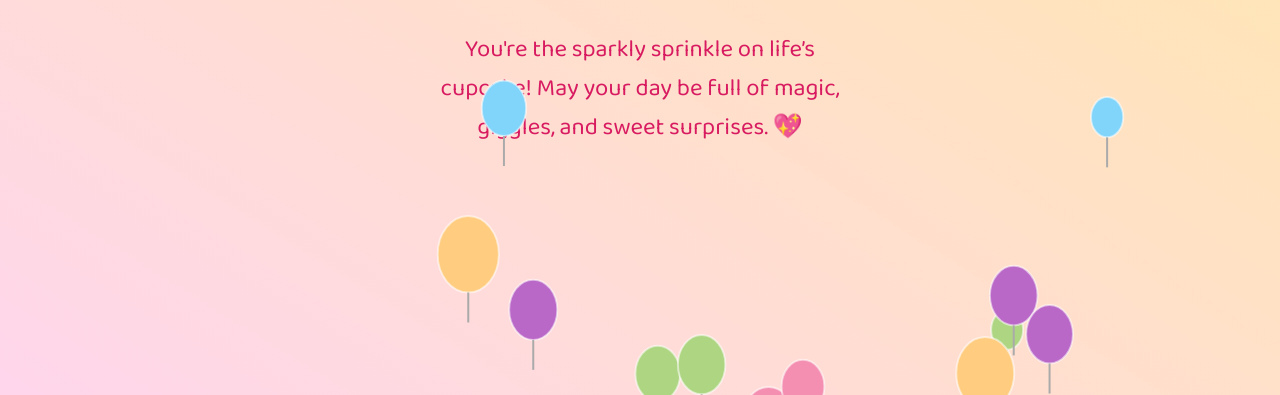
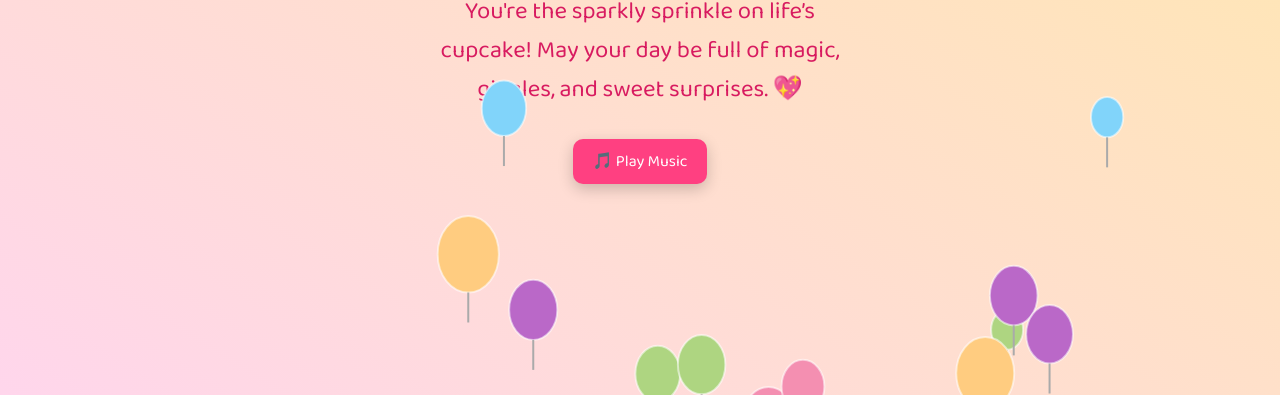
Before and after one commit to ankiitt7/viya, a plain HTML site: page index.html in a window 1280 px wide. Shown: the part 405-800 px from the top of the page. Drawn offline with Linux system fonts and the light colour scheme.

Commit message:
Update index.html

```diff
--- a/index.html
+++ b/index.html
@@ -46,6 +46,20 @@
       z-index: 0;
     }
 
+    button {
+      margin-top: 30px;
+      font-size: 1rem;
+      background-color: #ff4081;
+      color: white;
+      border: none;
+      padding: 10px 20px;
+      border-radius: 10px;
+      cursor: pointer;
+      font-family: 'Baloo 2', cursive;
+      box-shadow: 0 5px 15px rgba(0,0,0,0.2);
+      z-index: 10;
+    }
+
     @keyframes bounce {
       0%, 100% { transform: translateY(0); }
       50% { transform: translateY(-10px); }
@@ -55,6 +69,9 @@
 <body>
   <h1>🎂 Happy Birthday Viya! 🎂</h1>
   <p>You're the sparkly sprinkle on life’s cupcake! May your day be full of magic, giggles, and sweet surprises. 💖</p>
+
+  <audio id="birthdaySong" src="happy-birthday.mp3" preload="auto"></audio>
+  <button onclick="toggleMusic()">🎵 Play Music</button>
 
   <canvas id="balloonCanvas"></canvas>
 
@@ -73,10 +90,10 @@
       ctx.setTransform(1, 0, 0, 1, 0, 0);
       ctx.scale(devicePixelRatio, devicePixelRatio);
     }
+
     window.addEventListener('resize', resize);
     resize();
 
-    // Balloon animation
     const balloons = [];
     const colors = ['#f48fb1', '#81d4fa', '#aed581', '#ffcc80', '#ba68c8'];
 
@@ -125,6 +142,22 @@
     }
 
     animate();
+
+    // Music player logic
+    const song = document.getElementById('birthdaySong');
+    const button = document.querySelector('button');
+    let isPlaying = false;
+
+    function toggleMusic() {
+      if (isPlaying) {
+        song.pause();
+        button.textContent = "🎵 Play Music";
+      } else {
+        song.play();
+        button.textContent = "⏸ Pause Music";
+      }
+      isPlaying = !isPlaying;
+    }
   </script>
 </body>
 </html>
```
